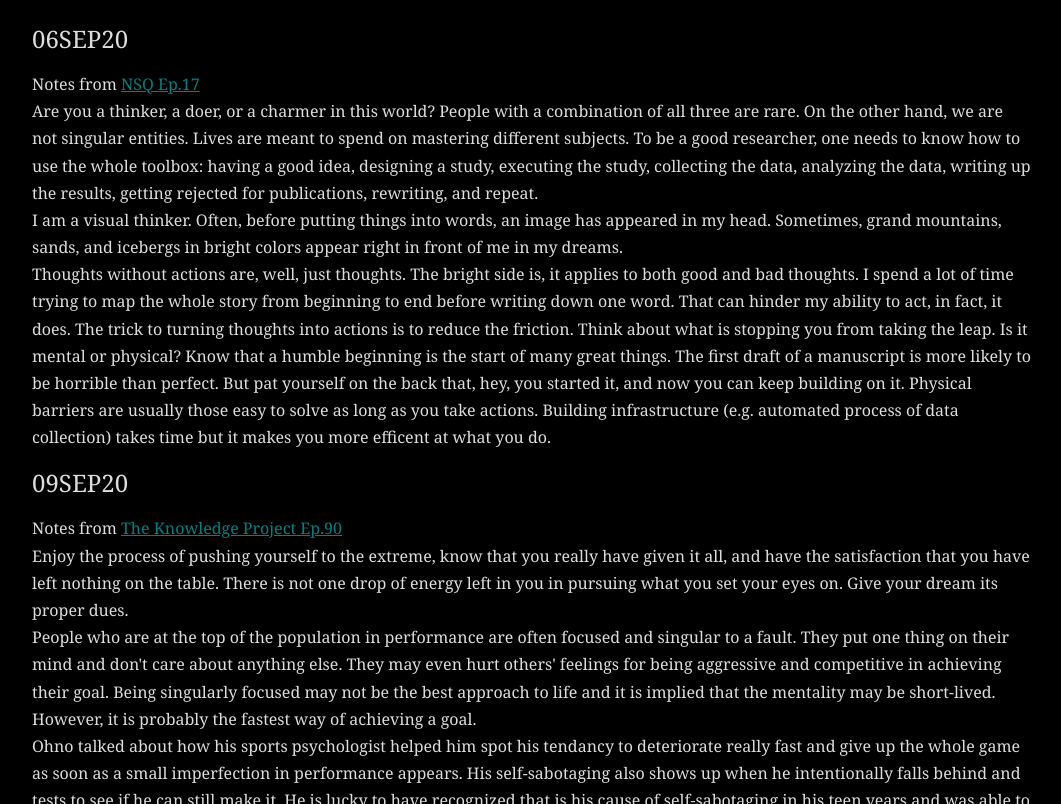
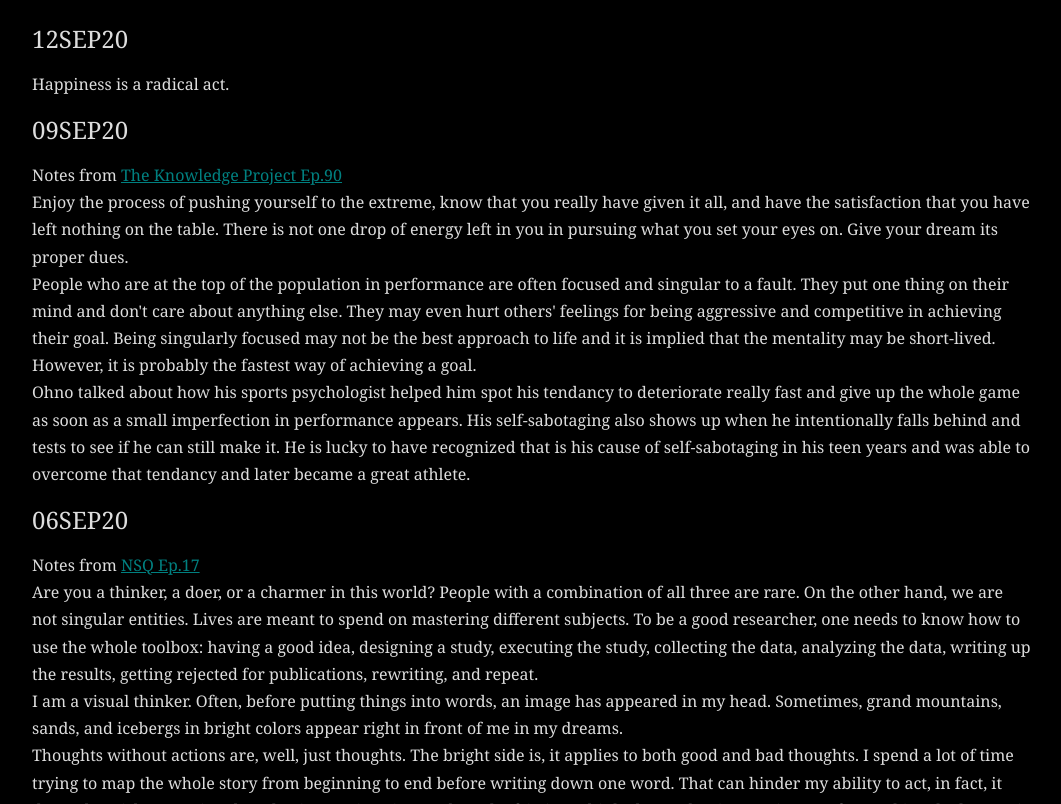
Before and after one commit to oustella/oustella.github.io, a plain HTML site: page index.html in a window 1280 px wide. Shown: the part 148-952 px from the top of the page, without its empty margins (108-1169 px from the left). Drawn offline with Linux system fonts and the light colour scheme.

Commit message:
091220 update

```diff
--- a/index.html
+++ b/index.html
@@ -25,16 +25,10 @@
 
 
 </body>
-<h2 id="060920">06SEP20</h1>
-<p>
-  Notes from <a href="https://freakonomics.com/podcast/nsq-virtue-signaling/">NSQ Ep.17</a> <br>
-
-  Are you a thinker, a doer, or a charmer in this world? People with a combination of all three are rare. On the other hand, we are not singular entities. Lives are meant to spend on mastering different subjects. To be a good researcher, one needs to know how to use the whole toolbox: having a good idea, designing a study, executing the study, collecting the data, analyzing the data, writing up the results, getting rejected for publications, rewriting, and repeat. <br>
-
-  I am a visual thinker. Often, before putting things into words, an image has appeared in my head. Sometimes, grand mountains, sands, and icebergs in bright colors appear right in front of me in my dreams.  <br>
-
- Thoughts without actions are, well, just thoughts. The bright side is, it applies to both good and bad thoughts. I spend a lot of time trying to map the whole story from beginning to end before writing down one word. That can hinder my ability to act, in fact, it does. The trick to turning thoughts into actions is to reduce the friction. Think about what is stopping you from taking the leap. Is it mental or physical? Know that a humble beginning is the start of many great things. The first draft of a manuscript is more likely to be horrible than perfect. But pat yourself on the back that, hey, you started it, and now you can keep building on it. Physical barriers are usually those easy to solve as long as you take actions. Building infrastructure (e.g. automated process of data collection) takes time but it makes you more efficent at what you do.
-</p>
+<h2 id="091220">12SEP20</h1>
+  <p>
+    Happiness is a radical act.
+  </p>
 
 
 <h2 id="090920">09SEP20</h1>
@@ -48,5 +42,19 @@
     Ohno talked about how his sports psychologist helped him spot his tendancy to deteriorate really fast and give up the whole game as soon as a small imperfection in performance appears. His self-sabotaging also shows up when he intentionally falls behind and tests to see if he can still make it. He is lucky to have recognized that is his cause of self-sabotaging in his teen years and was able to overcome that tendancy and later became a great athlete.
   </p>
 
+<h2 id="060920">06SEP20</h1>
+<p>
+  Notes from <a href="https://freakonomics.com/podcast/nsq-virtue-signaling/">NSQ Ep.17</a> <br>
+
+  Are you a thinker, a doer, or a charmer in this world? People with a combination of all three are rare. On the other hand, we are not singular entities. Lives are meant to spend on mastering different subjects. To be a good researcher, one needs to know how to use the whole toolbox: having a good idea, designing a study, executing the study, collecting the data, analyzing the data, writing up the results, getting rejected for publications, rewriting, and repeat. <br>
+
+  I am a visual thinker. Often, before putting things into words, an image has appeared in my head. Sometimes, grand mountains, sands, and icebergs in bright colors appear right in front of me in my dreams.  <br>
+
+ Thoughts without actions are, well, just thoughts. The bright side is, it applies to both good and bad thoughts. I spend a lot of time trying to map the whole story from beginning to end before writing down one word. That can hinder my ability to act, in fact, it does. The trick to turning thoughts into actions is to reduce the friction. Think about what is stopping you from taking the leap. Is it mental or physical? Know that a humble beginning is the start of many great things. The first draft of a manuscript is more likely to be horrible than perfect. But pat yourself on the back that, hey, you started it, and now you can keep building on it. Physical barriers are usually those easy to solve as long as you take actions. Building infrastructure (e.g. automated process of data collection) takes time but it makes you more efficent at what you do.
+</p>
+
+
+
+
 
 </html>
```
